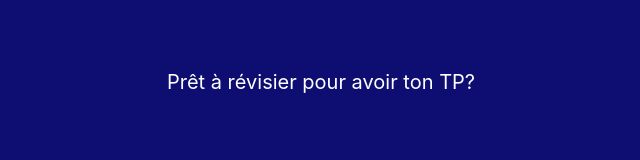
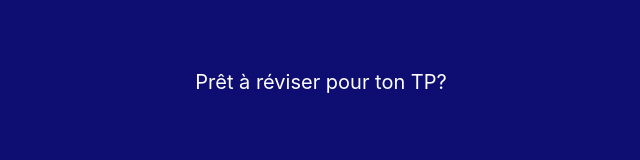
Before and after one commit to marionc22/revision, a React (Create React App) app: page / in a window 1280 px wide. Shown: the part 130-290 px from the top of the page, without its empty margins (319-959 px from the left). Built offline with nearby package versions, Linux system fonts and the light colour scheme.

Commit message:
questions

```diff
--- a/src/App.js
+++ b/src/App.js
@@ -8,7 +8,7 @@ function App() {
   const [displayStart, setDisplayStart] = useState(true);
   const [numberOfQuestions, setNumberOfQuestions] = useState(1);
   const [numberOfGoodAnswers, setNumberOfGoodAnswers] = useState(0);
-  const [title, setTitle] = useState("Prêt à révisier pour avoir ton TP?");
+  const [title, setTitle] = useState("Prêt à réviser pour ton TP?");
   let [x, setX] = useState(0);
 
   useEffect(() => {
@@ -35,7 +35,6 @@ function App() {
     setNumberOfQuestions(numberOfQuestions + 1);
     setNumberOfGoodAnswers(numberOfGoodAnswers+1)
     if (x == questions.length-2){
-
       setTitle("Tu as fait toutes les questions, réactualises pour recommencer");
       setDisplayAnswer(false);
       setDisplayQuestion(false);
@@ -50,21 +49,16 @@ function App() {
     setX(x+1);
     setNumberOfQuestions(numberOfQuestions + 1);
     if (x == questions.length-2){
-
       setTitle("Tu as fait toutes les questions, réactualises pour recommencer");
       setDisplayAnswer(false);
       setDisplayQuestion(false);
       setDisplayStart(true);
     }
     else{
-
     setDisplayQuestion(true);
     setDisplayAnswer(false);
     }
   };
-
-console.log(displayAnswer);
-console.log(displayQuestion)
 
   return (
     <div className="revision">
```
